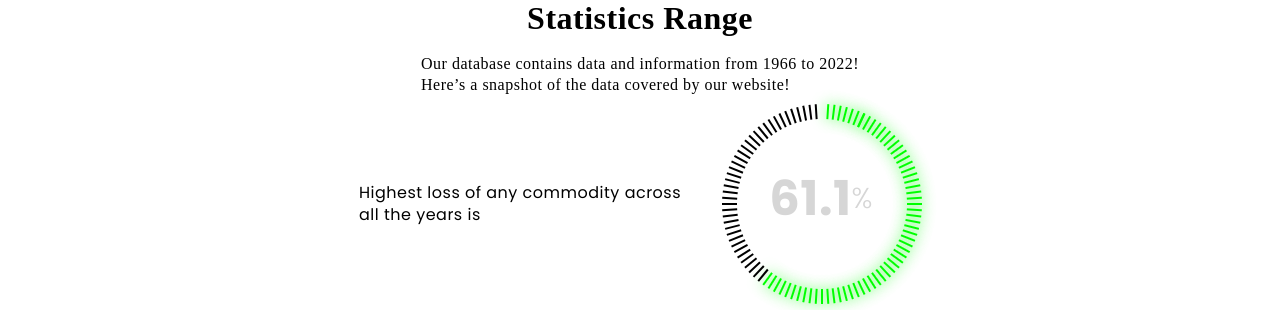
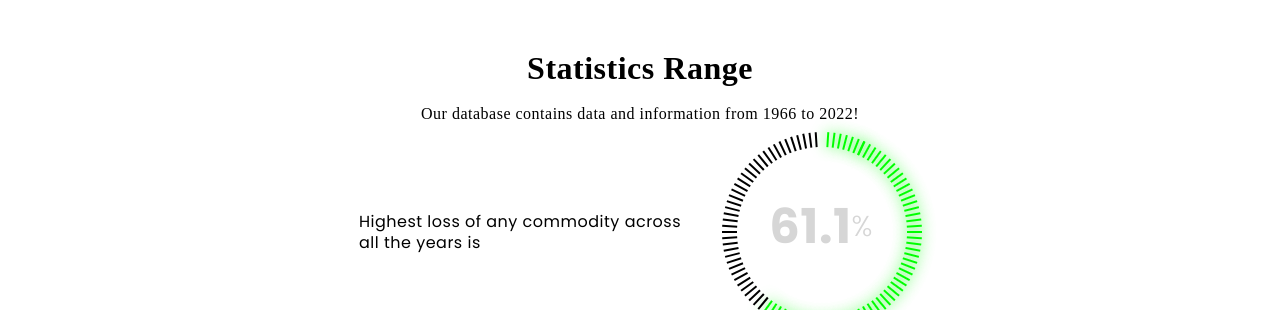
Before and after one commit to tunykush/Faver_Foodwaste, a website built with Vite: page milestone3/index.html in a window 1280 px wide. Shown: the part 1222-1532 px from the top of the page. Built offline with nearby package versions, Linux system fonts and the light colour scheme; a web font is replaced by a local one.

Commit message:
update style in index.html

```diff
--- a/milestone3/index.html
+++ b/milestone3/index.html
@@ -157,7 +157,7 @@
           </div>
         </div>
       </section>
-      <section class="carousel container">
+      <section style= "padding-top: 50px" class="carousel container">
         <h2 class="fs secondary-heading fw-bold">Statistics Range</h2>
 
       </section>
@@ -166,7 +166,7 @@
           <div class="even-columns">
             <div>
               <p>
-                Our database contains data and information from 1966 to 2022!<br>Here’s a snapshot of the data covered by our website!</br>
+                Our database contains data and information from 1966 to 2022!
               </p>
             </div>
 
```
Also changed, not shown: milestone3/css/homepage/style.css (line endings or trailing spaces).
